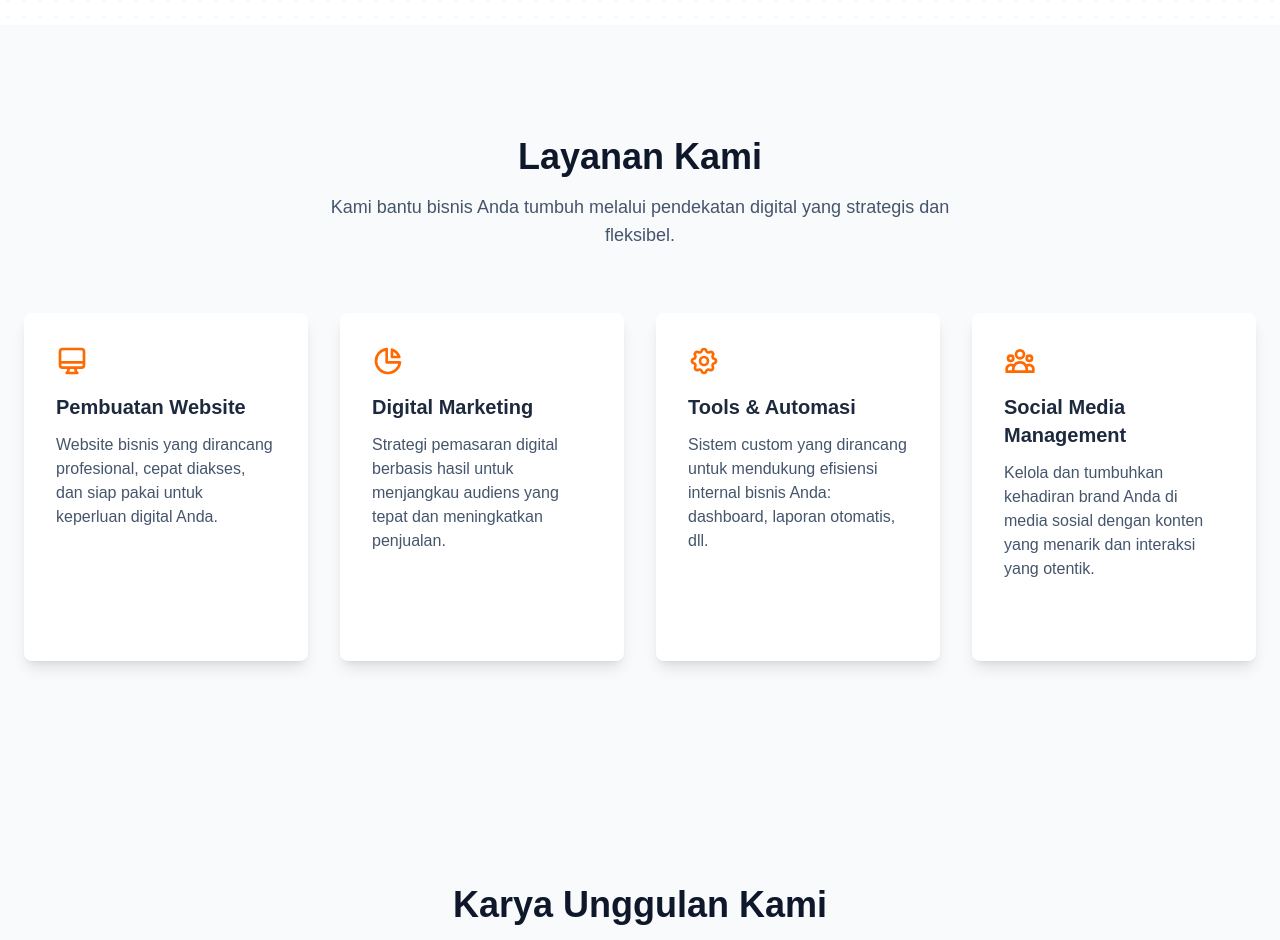
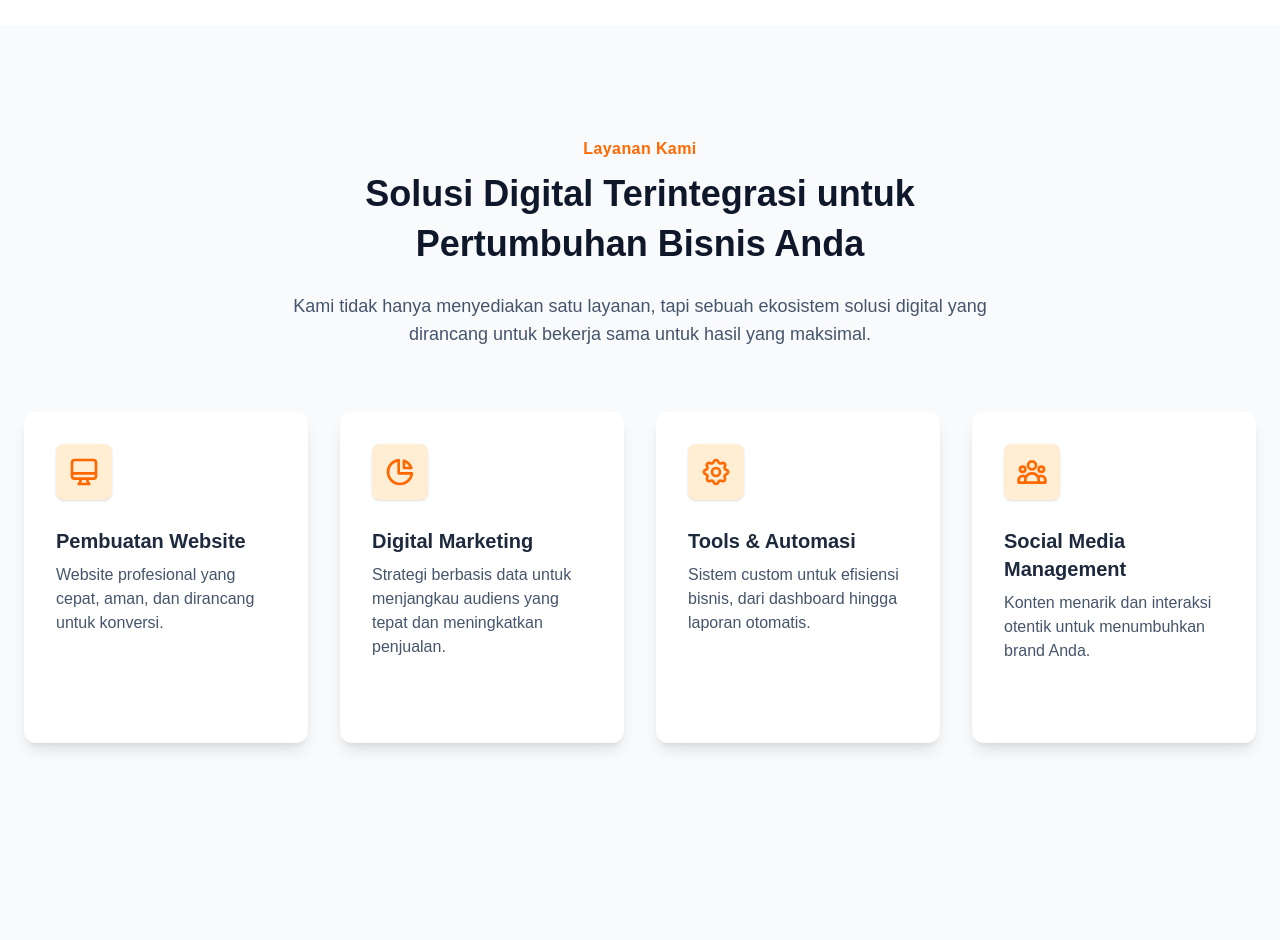
Before and after one commit to agung1221/kamikreatif, a Next.js app: page / in a window 1280 px wide. Shown: the part 1780-2720 px from the top of the page. Built offline with nearby package versions, Linux system fonts and the light colour scheme.

Commit message:
Update Services.tsx

```diff
--- a/src/components/Services.tsx
+++ b/src/components/Services.tsx
@@ -3,73 +3,67 @@
 import React, { useState, useEffect, useRef } from 'react';
 import Link from 'next/link';
 
-// --- Helper Hook untuk deteksi saat elemen masuk ke viewport ---
+// --- Tipe kustom untuk opsi hook ---
 interface UseInViewOptions extends IntersectionObserverInit {
   triggerOnce?: boolean;
 }
 
+// --- Helper Hook untuk deteksi saat elemen masuk ke viewport (diperbaiki) ---
 const useInView = (options: UseInViewOptions = {}) => {
     const { triggerOnce = true, ...observerOptions } = options;
     const ref = useRef<HTMLDivElement>(null);
     const [isInView, setIsInView] = useState(false);
-
     useEffect(() => {
         const element = ref.current;
         if (!element) return;
-
         const observer = new IntersectionObserver(([entry]) => {
             if (entry.isIntersecting) {
                 setIsInView(true);
-                if (triggerOnce) {
-                    observer.unobserve(element);
-                }
+                if (triggerOnce) observer.unobserve(element);
             }
         }, observerOptions);
-
         observer.observe(element);
         return () => { if (element) observer.unobserve(element); };
     }, [triggerOnce, observerOptions]);
-
     return [ref, isInView] as const;
 };
 
 
 // --- Komponen Ikon ---
 const WebsiteIcon = () => (
-    <svg xmlns="http://www.w3.org/2000/svg" className="h-8 w-8 mb-4 text-orange-500 transition-transform duration-300 group-hover:scale-110" fill="none" viewBox="0 0 24 24" stroke="currentColor" strokeWidth={2}>
+    <svg xmlns="http://www.w3.org/2000/svg" className="h-8 w-8 text-orange-500" fill="none" viewBox="0 0 24 24" stroke="currentColor" strokeWidth={2}>
         <path strokeLinecap="round" strokeLinejoin="round" d="M9.75 17L9 20l-1 1h8l-1-1-.75-3M3 13h18M5 17h14a2 2 0 002-2V5a2 2 0 00-2-2H5a2 2 0 00-2 2v10a2 2 0 002 2z" />
     </svg>
 );
 const MarketingIcon = () => (
-    <svg xmlns="http://www.w3.org/2000/svg" className="h-8 w-8 mb-4 text-orange-500 transition-transform duration-300 group-hover:scale-110" fill="none" viewBox="0 0 24 24" stroke="currentColor" strokeWidth={2}>
+    <svg xmlns="http://www.w3.org/2000/svg" className="h-8 w-8 text-orange-500" fill="none" viewBox="0 0 24 24" stroke="currentColor" strokeWidth={2}>
         <path strokeLinecap="round" strokeLinejoin="round" d="M11 3.055A9.001 9.001 0 1020.945 13H11V3.055z" />
         <path strokeLinecap="round" strokeLinejoin="round" d="M20.488 9H15V3.512A9.025 9.025 0 0120.488 9z" />
     </svg>
 );
 const ToolsIcon = () => (
-    <svg xmlns="http://www.w3.org/2000/svg" className="h-8 w-8 mb-4 text-orange-500 transition-transform duration-300 group-hover:scale-110" fill="none" viewBox="0 0 24 24" stroke="currentColor" strokeWidth={2}>
+    <svg xmlns="http://www.w3.org/2000/svg" className="h-8 w-8 text-orange-500" fill="none" viewBox="0 0 24 24" stroke="currentColor" strokeWidth={2}>
         <path strokeLinecap="round" strokeLinejoin="round" d="M10.325 4.317c.426-1.756 2.924-1.756 3.35 0a1.724 1.724 0 002.573 1.066c1.543-.94 3.31.826 2.37 2.37a1.724 1.724 0 001.065 2.572c1.756.426 1.756 2.924 0 3.35a1.724 1.724 0 00-1.066 2.573c.94 1.543-.826 3.31-2.37 2.37a1.724 1.724 0 00-2.572 1.065c-.426 1.756-2.924 1.756-3.35 0a1.724 1.724 0 00-2.573-1.066c-1.543.94-3.31-.826-2.37-2.37a1.724 1.724 0 00-1.065-2.572c-1.756-.426-1.756-2.924 0-3.35a1.724 1.724 0 001.066-2.573c-.94-1.543.826-3.31 2.37-2.37.996.608 2.296.07 2.572-1.065z" />
         <path strokeLinecap="round" strokeLinejoin="round" d="M15 12a3 3 0 11-6 0 3 3 0 016 0z" />
     </svg>
 );
 const SocialMediaIcon = () => (
-    <svg xmlns="http://www.w3.org/2000/svg" className="h-8 w-8 mb-4 text-orange-500 transition-transform duration-300 group-hover:scale-110" fill="none" viewBox="0 0 24 24" stroke="currentColor" strokeWidth={2}>
+    <svg xmlns="http://www.w3.org/2000/svg" className="h-8 w-8 text-orange-500" fill="none" viewBox="0 0 24 24" stroke="currentColor" strokeWidth={2}>
       <path strokeLinecap="round" strokeLinejoin="round" d="M17 20h5v-2a3 3 0 00-5.356-1.857M17 20H7m10 0v-2c0-.656-.126-1.283-.356-1.857M7 20H2v-2a3 3 0 015.356-1.857M7 20v-2c0-.656.126-1.283.356-1.857m0 0a5.002 5.002 0 019.288 0M15 7a3 3 0 11-6 0 3 3 0 016 0zm6 3a2 2 0 11-4 0 2 2 0 014 0zM7 10a2 2 0 11-4 0 2 2 0 014 0z" />
     </svg>
 );
 const ArrowRightIcon = () => (
-  <svg className="w-5 h-5 ml-2 transition-transform duration-300 lg:group-hover:translate-x-1.5" fill="none" stroke="currentColor" viewBox="0 0 24 24" xmlns="http://www.w3.org/2000/svg">
+  <svg className="w-5 h-5 ml-2 transition-transform duration-300 group-hover:translate-x-1.5" fill="none" stroke="currentColor" viewBox="0 0 24 24" xmlns="http://www.w3.org/2000/svg">
     <path strokeLinecap="round" strokeLinejoin="round" strokeWidth={2} d="M13 7l5 5-5 5M6 12h12" />
   </svg>
 );
 
-
 // Data layanan (diperbarui dengan link)
 const services = [
-  { icon: <WebsiteIcon />, title: "Pembuatan Website", desc: "Website bisnis yang dirancang profesional, cepat diakses, dan siap pakai untuk keperluan digital Anda.", link: "/layanan/pembuatan-website" },
-  { icon: <MarketingIcon />, title: "Digital Marketing", desc: "Strategi pemasaran digital berbasis hasil untuk menjangkau audiens yang tepat dan meningkatkan penjualan.", link: "/layanan/digital-marketing" },
-  { icon: <ToolsIcon />, title: "Tools & Automasi", desc: "Sistem custom yang dirancang untuk mendukung efisiensi internal bisnis Anda: dashboard, laporan otomatis, dll.", link: "/layanan/tools-automasi" },
-  { icon: <SocialMediaIcon />, title: "Social Media Management", desc: "Kelola dan tumbuhkan kehadiran brand Anda di media sosial dengan konten yang menarik dan interaksi yang otentik.", link: "/layanan/social-media" },
+  { icon: <WebsiteIcon />, title: "Pembuatan Website", desc: "Website profesional yang cepat, aman, dan dirancang untuk konversi.", link: "/layanan/pembuatan-website" },
+  { icon: <MarketingIcon />, title: "Digital Marketing", desc: "Strategi berbasis data untuk menjangkau audiens yang tepat dan meningkatkan penjualan.", link: "/layanan/digital-marketing" },
+  { icon: <ToolsIcon />, title: "Tools & Automasi", desc: "Sistem custom untuk efisiensi bisnis, dari dashboard hingga laporan otomatis.", link: "/layanan/tools-automasi" },
+  { icon: <SocialMediaIcon />, title: "Social Media Management", desc: "Konten menarik dan interaksi otentik untuk menumbuhkan brand Anda.", link: "/layanan/social-media" },
 ];
 
 export default function Services() {
@@ -77,26 +71,36 @@ export default function Services() {
 
   return (
       <section id="layanan" className="py-20 md:py-28 px-6 bg-slate-50 overflow-hidden">
-        <div className="max-w-7xl mx-auto text-center">
-          <h2 className="text-3xl md:text-4xl font-extrabold text-slate-900 mb-4">Layanan Kami</h2>
-          <p className="max-w-2xl mx-auto text-lg text-slate-600 mb-16">Kami bantu bisnis Anda tumbuh melalui pendekatan digital yang strategis dan fleksibel.</p>
+        <div ref={ref} className="container mx-auto">
+            {/* Judul dan Deskripsi Section */}
+            <div className={`text-center max-w-3xl mx-auto transition-all duration-700 ${isInView ? 'opacity-100 translate-y-0' : 'opacity-0 -translate-y-10'}`}>
+                <p className="text-orange-500 font-semibold tracking-wide mb-2">Layanan Kami</p>
+                <h2 className="text-3xl md:text-4xl font-extrabold text-slate-900 mb-6 leading-snug">
+                    Solusi Digital Terintegrasi untuk Pertumbuhan Bisnis Anda
+                </h2>
+                <p className="text-lg text-slate-600">
+                    Kami tidak hanya menyediakan satu layanan, tapi sebuah ekosistem solusi digital yang dirancang untuk bekerja sama untuk hasil yang maksimal.
+                </p>
+            </div>
 
-          <div ref={ref} className="grid gap-8 md:grid-cols-2 lg:grid-cols-4">
+            {/* Kartu Layanan dalam 2x2 grid */}
+            <div className="grid md:grid-cols-2 lg:grid-cols-4 gap-8 mt-16">
                 {services.map((service, index) => (
                     <Link
                         href={service.link}
                         key={index}
-                className={`group bg-white p-8 rounded-lg shadow-lg text-left transition-all duration-500 transform hover:-translate-y-2 hover:shadow-2xl hover:ring-2 hover:ring-orange-400 hover:ring-offset-2 flex flex-col ${isInView ? 'opacity-100 translate-y-0' : 'opacity-0 translate-y-10'}`}
-                style={{ transitionDelay: `${index * 100}ms` }}
+                        className={`group bg-white p-8 rounded-xl shadow-lg text-left transition-all duration-500 transform hover:-translate-y-2 hover:shadow-2xl hover:ring-2 hover:ring-orange-400 hover:ring-offset-2 flex flex-col ${isInView ? 'opacity-100 translate-y-0' : 'opacity-0 translate-y-10'}`}
+                        style={{ transitionDelay: `${100 + index * 100}ms` }}
                     >
                         <div className="flex-grow">
+                            <div className="bg-orange-100 rounded-lg inline-block p-3 shadow-sm mb-5">
                                 {service.icon}
-                    <h3 className="text-xl font-bold text-slate-800 mb-3">{service.title}</h3>
+                            </div>
+                            <h3 className="text-xl font-bold text-slate-800 mb-2">{service.title}</h3>
                             <p className="text-slate-600">{service.desc}</p>
                         </div>
                         <div className="mt-6">
-                    {/* Diperbarui: Terlihat di mobile, hover di desktop */}
-                    <span className="font-semibold text-orange-600 flex items-center transition-opacity duration-300 opacity-100 lg:opacity-0 lg:group-hover:opacity-100">
+                            <span className="font-semibold text-orange-600 flex items-center transition-opacity duration-300 opacity-100 md:opacity-0 md:group-hover:opacity-100">
                                 Lihat Detail
                                 <ArrowRightIcon />
                             </span>
```
Lines whose indentation alone changed are shown as unchanged.
